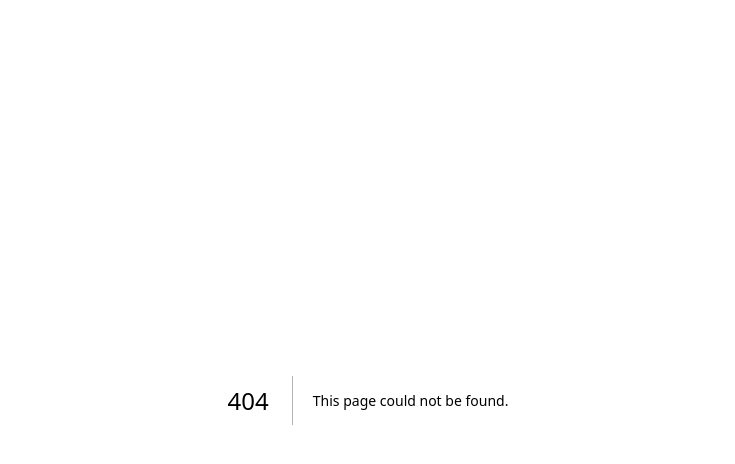
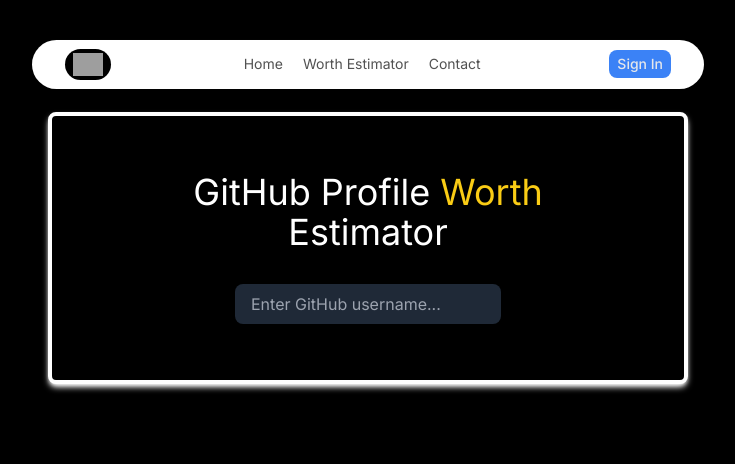
Before and after one commit to RajeevDash007/gsoc-github-finder, a Next.js app: page /worthEstimator in a window 1280 px wide. Before the commit this address had no page. Shown: the top 464 px of the page, without its empty margins (272-1007 px from the left). Built offline with nearby package versions, Linux system fonts and the light colour scheme; no server answers; grey boxes are pictures that could not be loaded.

Commit message:
feat: Github Profile Worth Estimator Added

```diff
--- a/app/components/Navbar.tsx
+++ b/app/components/Navbar.tsx
@@ -10,8 +10,8 @@
       icon: <IconHome className="h-4 w-4 text-neutral-500 dark:text-white" />,
     },
     {
-      name: "About",
-      link: "/about",
+      name: "Worth Estimator",
+      link: "/worthEstimator",
       icon: <IconUser className="h-4 w-4 text-neutral-500 dark:text-white" />,
     },
     {
--- /dev/null
+++ b/app/worthEstimator/GitHubProfile.tsx
@@ -0,0 +1,122 @@
+"use client";
+import React, { useState } from "react";
+import axios from "axios";
+
+interface UserData {
+  name?: string;
+  avatarUrl?: string;
+  bio?: string;
+  followers?: number;
+  following?: number;
+  publicRepos?: number;
+  commitCount?: number;
+  prCount?: number;
+}
+
+const GitHubProfile: React.FC = () => {
+  const [username, setUsername] = useState("");
+  const [userData, setUserData] = useState<UserData>({});
+
+  const handleInputChange = (e: React.FormEvent<HTMLInputElement>) => {
+    e.preventDefault();
+    setUsername((e.target as HTMLInputElement).value);
+  };
+
+  const handleKeyDown = (event: React.KeyboardEvent<HTMLInputElement>) => {
+    event.key === "Enter" ? fetchData() : null;
+  };
+
+  const fetchData = async () => {
+    try {
+      const [resCommits, resIssues, resUser] = await Promise.all([
+        axios.get(
+          `https://api.github.com/search/commits?q=author:"${username}"`
+        ),
+        axios.get(
+          `https://api.github.com/search/issues?q=author:%22${username}%22+is:pr`
+        ),
+        axios.get(`https://api.github.com/users/${username}`),
+      ]);
+
+      const userDetails = resUser.data;
+      const commitCount = resCommits.data.total_count;
+      const prCount = resIssues.data.total_count;
+
+      setUserData({
+        name: userDetails.name,
+        avatarUrl: userDetails.avatar_url,
+        bio: userDetails.bio,
+        followers: userDetails.followers,
+        following: userDetails.following,
+        publicRepos: userDetails.public_repos,
+        commitCount: commitCount,
+        prCount: prCount,
+      });
+    } catch (error) {
+      alert("Invalid GitHub username. Please check again.");
+      setUsername("");
+      setUserData({});
+    }
+  };
+
+  const calculatePoints = () => {
+    const points = {
+      publicRepos: userData.publicRepos ? userData.publicRepos * 200 : 0,
+      commitCount: userData.commitCount ? userData.commitCount * 500 : 0,
+      prCount: userData.prCount ? userData.prCount * 2000 : 0,
+      followers: userData.followers ? userData.followers * 150 : 0,
+      following: userData.following ? userData.following * 100 : 0,
+    };
+
+    return Object.values(points).reduce((acc, curr) => acc + curr, 0);
+  };
+
+  return (
+    <div className="flex justify-center lg:mt-30 mt-28 mb-20">
+      <div className="w-5/6 lg:w-1/2 bg-black rounded-lg overflow-hidden text-white shadow-md shadow-white  lg:px-20 px-2 py-2 lg:py-10 border-4 border-white">
+        <h1 className="lg:text-4xl text-center py-2 lg:py-4 text-xl mb-4">
+          GitHub Profile <span className="text-yellow-400">Worth</span>{" "}
+          Estimator
+        </h1>
+        <div className="flex justify-center">
+          <input
+            value={username}
+            onChange={handleInputChange}
+            onKeyDown={handleKeyDown}
+            placeholder="Enter GitHub username..."
+            className="w-5/2 px-4 py-2 mb-4 bg-gray-800 text-white rounded-lg focus:outline-none focus:ring focus:border-blue-300"
+          />
+        </div>
+        {Object.keys(userData).length > 0 && (
+          <div className="p-2 lg:p-4">
+            <div className="flex justify-center">
+              <img
+                src={userData.avatarUrl}
+                alt=""
+                className="w-24 h-24 rounded-full border-4 border-white"
+              />
+            </div>
+            <h2 className="text-2xl text-center mt-2">{userData.name}</h2>
+            <p className="text-center mb-4">{userData.bio}</p>
+            <div className="flex justify-center">
+              <p className="font-bold text-5xl text-green-400 mb-6">
+                $ {calculatePoints()}
+              </p>
+            </div>
+            <ul>
+              <li className="mb-2">
+                Public Repositories: {userData.publicRepos}
+              </li>
+              <li className="mb-2">Commit Count: {userData.commitCount}</li>
+              <li className="mb-2">PR Count: {userData.prCount}</li>
+              <li className="mb-2">Followers: {userData.followers}</li>
+              <li className="mb-2">Followings: {userData.following}</li>
+            </ul>
+          </div>
+        )}
+      </div>
+    </div>
+  );
+};
+
+export default GitHubProfile;
--- /dev/null
+++ b/app/worthEstimator/page.tsx
@@ -0,0 +1,12 @@
+import Footer from "../components/Footer";
+import { Navbar } from "../components/Navbar";
+import GitHubProfile from "./GitHubProfile";
+
+export default function Home() {
+  return (
+    <div>
+      <Navbar />
+      <GitHubProfile />
+    </div>
+  );
+}
--- a/package.json
+++ b/package.json
@@ -14,14 +14,17 @@
     "@emotion/styled": "^11.11.0",
     "@mui/material": "^5.15.12",
     "@tabler/icons-react": "^3.1.0",
+    "@tanstack/react-query": "^5.28.6",
     "@types/lodash": "^4.17.0",
     "@types/mongoose": "^5.11.97",
+    "axios": "^1.6.8",
     "clsx": "^2.1.0",
     "framer-motion": "^11.0.20",
     "fuse.js": "^7.0.0",
     "lodash": "^4.17.21",
     "mongoose": "^8.2.3",
     "next": "14.1.3",
+    "octokit": "^3.1.2",
     "react": "^18",
     "react-chartjs-2": "^5.2.0",
     "react-dom": "^18",
```
Also changed, not shown: 1 other file (tests, documents, lock files or other folders).
